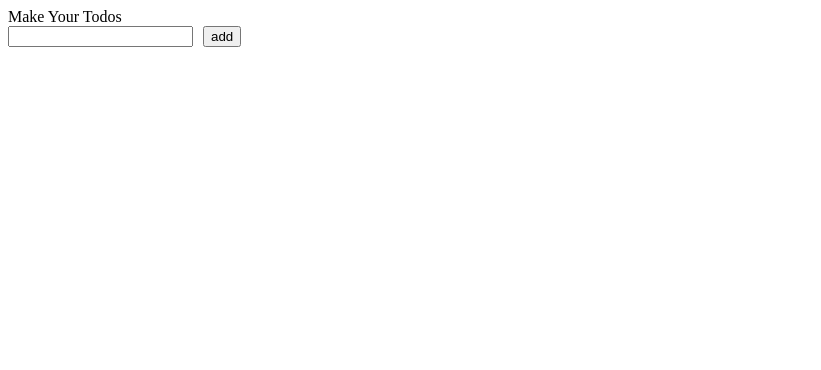
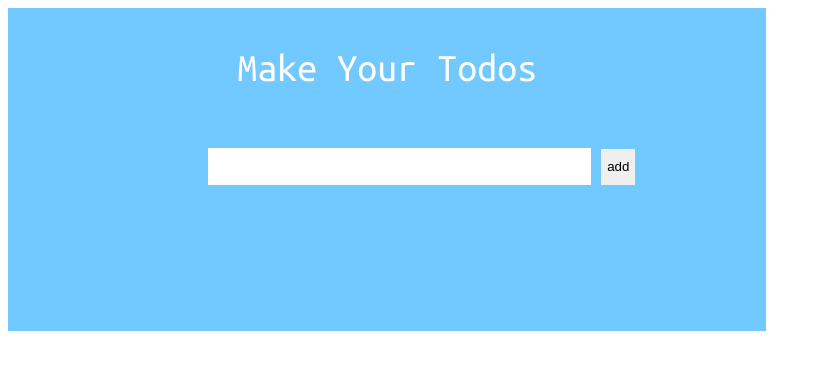
Before and after one commit to Moto-kawakatsu/todo, a plain HTML site: page index.html in a window 1280 px wide. Shown: the whole page, without its empty margins (0-821 px from the left). Drawn offline with Linux system fonts and the light colour scheme.

Commit message:
レイアウトの調整（CSS）

```diff
--- a/style.css
+++ b/style.css
@@ -1,3 +1,18 @@
+.todo-title {
+    font-size:40px;
+    display:flex;
+    justify-content:center;
+    padding:40px 10px 10px 10px;
+    font-family: 'Ubuntu Mono', monospace;
+    color:white;
+}
+
+.content {
+    background-color:rgba(7, 160, 255, 0.566);
+    padding-bottom:100px;
+    width:60%;
+}
+
 .done {
     text-decoration: line-through;
     color:red;
@@ -5,8 +20,24 @@
 
 li {
     list-style:none;
+    padding:3px 3px 3px 7px;
+    margin-left:135px;
+    color:rgba(14, 25, 35, 0.621);
+    background-color:white;
+    width:60%;
+    margin-bottom:30px;
 }
 
 button {
     margin-left:10px;
+    height:36px;
+    border:none;
+    cursor:pointer;
 }
+
+input {
+    margin:50px 0 30px 200px;
+    width:50%;
+    height:35px;
+    border:none;
+}
```
